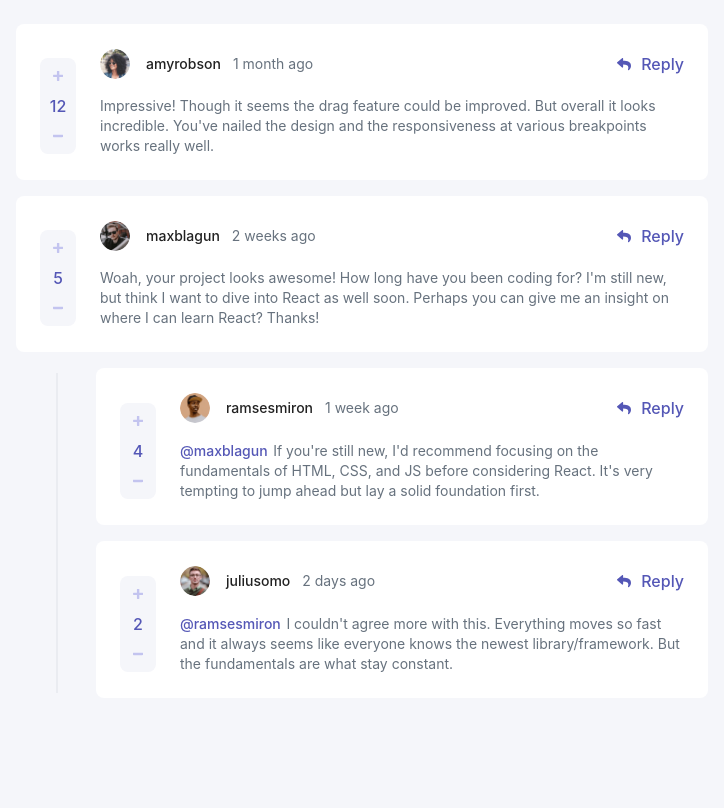
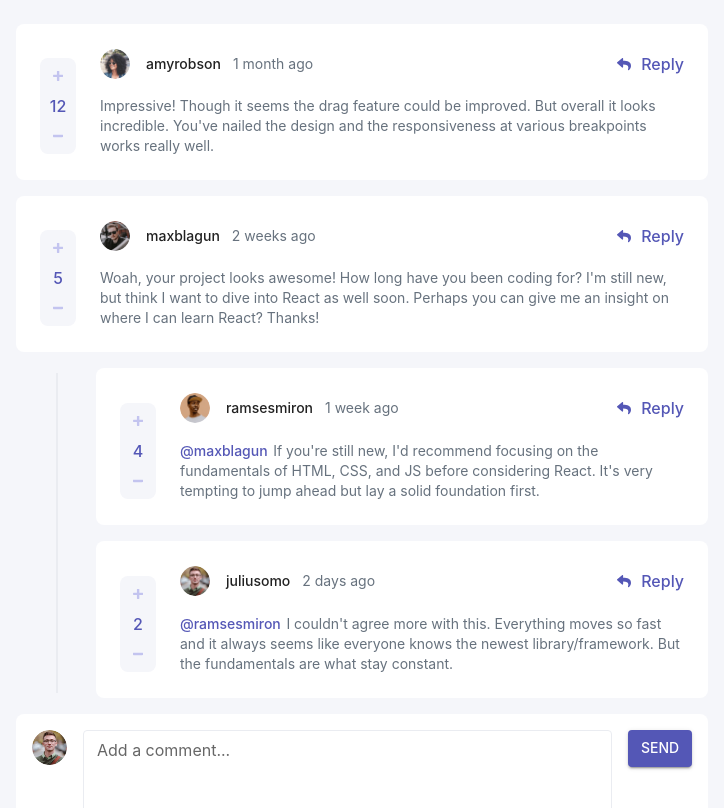
Before and after one commit to Danny-Lenko/r-fm-comments-section, a React (Vite) app: page / in a window 1280 px wide. Shown: the top 808 px of the page, without its empty margins (278-1002 px from the left). Built offline with nearby package versions, Linux system fonts and the light colour scheme.

Commit message:
finished basic text field layout

```diff
--- a/src/App.tsx
+++ b/src/App.tsx
@@ -1,9 +1,8 @@
 import { createTheme, ThemeProvider, CssBaseline, Container } from '@mui/material';
-import CommentCard from './CommentCard'
 import CommentRepliesSection from './CommentRepliesSection';
-import { useSelector, useDispatch } from 'react-redux'
-import { increment } from './features/commentsSlice';
+import { useSelector} from 'react-redux'
 import { Data } from './interfaces'
+import TextFieldCard from './TextFieldCard';
 
 const theme = createTheme({
   typography: {
@@ -41,22 +40,19 @@ const theme = createTheme({
 });
 
 function App() {
-
   const state = useSelector( (state:Data) => state )
-  // const dispatch = useDispatch()
-
+  const commentsState = state.comments
+  const comments = commentsState.comments.slice().sort((a,b)=>b.score-a.score)
   console.log(state)
-  const commentsState = state.comments
-  const comments = commentsState.comments
 
   return (
-
     <ThemeProvider theme={theme}>
       <CssBaseline />
       <Container maxWidth='md' sx={{my: 3}}>
         {
           comments.map(comment => <CommentRepliesSection key={comment.id} {...comment} />)
         }
+        <TextFieldCard />
       </Container>
     </ThemeProvider>
   )
--- a/src/CommentCard.tsx
+++ b/src/CommentCard.tsx
@@ -9,30 +9,26 @@ import Box from '@mui/material/Box';
 import { IconReply, IconPlus, IconMinus, iconButtonStylesReply, iconButtonStylesLike, iconButtonStylesReplySmall } from './commentCardIcons';
 import { cardStyles, cardActionStyles, cardHeaderStyles } from './commentCardStyles'
 import { Comment } from './interfaces'
-import { useSelector, useDispatch } from 'react-redux'
+import { useDispatch } from 'react-redux'
 import { increment, decrement } from './features/commentsSlice';
-
+import { getImgUrl } from './utils';
 
 export default function CommentCard(props:Comment) {
    const dispatch = useDispatch()
-   const {id, content, score, createdAt, replies, user, replyingTo, like, dislike} = props
-
-   function getImgUrl(name:string) {
-      return new URL(`${name}`, import.meta.url).href
-   }
+   const {id, content, score, createdAt, user, replyingTo} = props
 
    return (
       <Card elevation={0} sx={cardStyles} >
          {/* box with likes btns container & small screen reply btn */}
          <Box id='buttonsBox'>
             <CardActions disableSpacing sx={cardActionStyles}>
-               <IconButton disabled={like} onClick={() => dispatch(increment(id))} size='small' sx={iconButtonStylesLike.assembleStyles()}>
+               <IconButton onClick={() => dispatch(increment(id))} size='small' sx={iconButtonStylesLike.assembleStyles()}>
                   <IconPlus sx={{ fontSize: 10 }} viewBox='0.5 1 10 10' />
                </IconButton>
-               <Typography >
+               <Typography>
                   {score}
                </Typography>
-               <IconButton disabled={dislike} onClick={() => dispatch(decrement(id))} size='small' sx={iconButtonStylesLike.assembleStyles()}>
+               <IconButton onClick={() => dispatch(decrement(id))} size='small' sx={iconButtonStylesLike.assembleStyles()}>
                   <IconMinus sx={{ fontSize: 10, fontWeight: 400 }} viewBox='0 -3.5 10 10' />
                </IconButton>
             </CardActions>
--- a/src/CommentRepliesSection.tsx
+++ b/src/CommentRepliesSection.tsx
@@ -3,11 +3,10 @@ import { Comment } from "./interfaces";
 import Box from "@mui/material/Box";
 
 const CommentRepliesSection = (props:Comment) => {
-   console.log(props)
-
    const repliesBoxStyles = {
       pl: {xs: 3, md: 5, lg: 10},
       position: 'relative',
+      mb: 2,
       '&:before': {
          content: '""',
          width: '2px',
--- /dev/null
+++ b/src/TextFieldCard.tsx
@@ -0,0 +1,62 @@
+import TextField from "@mui/material/TextField";
+import Card from "@mui/material/Card";
+import Button from "@mui/material/Button";
+import Avatar from "@mui/material/Avatar";
+import { getImgUrl } from "./utils";
+import { useSelector } from "react-redux";
+import { Data } from "./interfaces";
+
+const TextFieldCard = () => {
+   const state = useSelector((state: Data) => state)
+   const userAvatar = state.comments.currentUser.image.png
+   const textCardStyles = {
+      mx: { xs: 1, sm: 7, md: 10 },
+      py: 2,
+      px: 2,
+      display: 'flex',
+      flexDirection: {xs: 'column', sm: 'row'},
+      gap: 2,
+      alignItems: 'start',
+      borderRadius: 2,
+   }
+
+   const textFieldStyles = {
+      '& .MuiOutlinedInput-root': {
+         '& fieldset': {
+            borderColor: 'greyCustom.main',
+         },
+      },
+      '& label.Mui-focused': {
+         color: 'blueCustom.main',
+      },
+      '&.Mui-focused fieldset': {
+         borderColor: 'blueCustom.main',
+      },
+   }
+
+   const avatarStyles = {
+      width: 35,
+      height: 35,
+      order: {xs: 1, sm: 'unset'},
+      mt: {xs: '-50px', sm: 'unset'}
+   }
+
+   return (
+      <Card elevation={0} sx={textCardStyles} >
+         <Avatar sx={avatarStyles} src={ getImgUrl(userAvatar) } />
+            <TextField
+               multiline
+               rows={3}
+               fullWidth
+               size="small"
+               sx={textFieldStyles}
+               id="outlined-basic"
+               label="Add a comment..."
+               variant="outlined"
+            />
+         <Button variant="contained" sx={{ ml: 'auto', bgcolor: 'blueCustom.main' }}>Send</Button>
+      </Card>
+   );
+}
+
+export default TextFieldCard;
--- a/src/features/commentsSlice.tsx
+++ b/src/features/commentsSlice.tsx
@@ -1,10 +1,9 @@
 import { createSlice } from '@reduxjs/toolkit'
 import data from '../data/data.json'
-import { Comment, DataState, RawData } from '../interfaces'
 
 export const commentsSlice = createSlice({
   name: 'data',
-  // initialize state with adding like and dislike properties to each comment and reply
+  // initialize state adding like and dislike properties to each comment and reply
   initialState: {...data, comments: data.comments.map(comment => (
     {...comment, like:false, dislike:false, replies: comment.replies.map(reply => (
       {...reply, like:false, dislike:false}
@@ -15,6 +14,11 @@ export const commentsSlice = createSlice({
     // increment on plus btn click
     increment: (state, action) => {
       state.comments.map(comment => {
+        if (comment.id === action.payload && comment.like) {
+          comment.like = false
+          comment.score--
+          return
+        }
         if (comment.id === action.payload && !comment.like) {
             comment.like = true
             comment.score++
@@ -24,6 +28,11 @@ export const commentsSlice = createSlice({
             }
         } else {
           comment.replies.map(reply => {
+            if (reply.id === action.payload && reply.like) {
+              reply.like = false
+              reply.score--
+              return
+            }
             if (reply.id === action.payload && !reply.like) {
               reply.like = true
               reply.score++
@@ -39,6 +48,11 @@ export const commentsSlice = createSlice({
     // decrement on minus btn click
     decrement: (state, action) => {
       state.comments.map(comment => {
+        if (comment.id === action.payload && comment.dislike) {
+          comment.dislike = false
+          comment.score++
+          return
+        }
         if (comment.id === action.payload && !comment.dislike) {
             comment.dislike = true
             comment.score--
@@ -48,6 +62,11 @@ export const commentsSlice = createSlice({
             }
         } else {
           comment.replies.map(reply => {
+            if (reply.id === action.payload && reply.dislike) {
+              reply.dislike = false
+              reply.score++
+              return
+            }
             if (reply.id === action.payload && !reply.dislike) {
               reply.dislike = true
               reply.score--
--- /dev/null
+++ b/src/utils.ts
@@ -0,0 +1,3 @@
+export function getImgUrl(name:string) {
+   return new URL(`${name}`, import.meta.url).href
+}
```
Also changed, not shown: src/interfaces.ts (+1 -31 lines).
